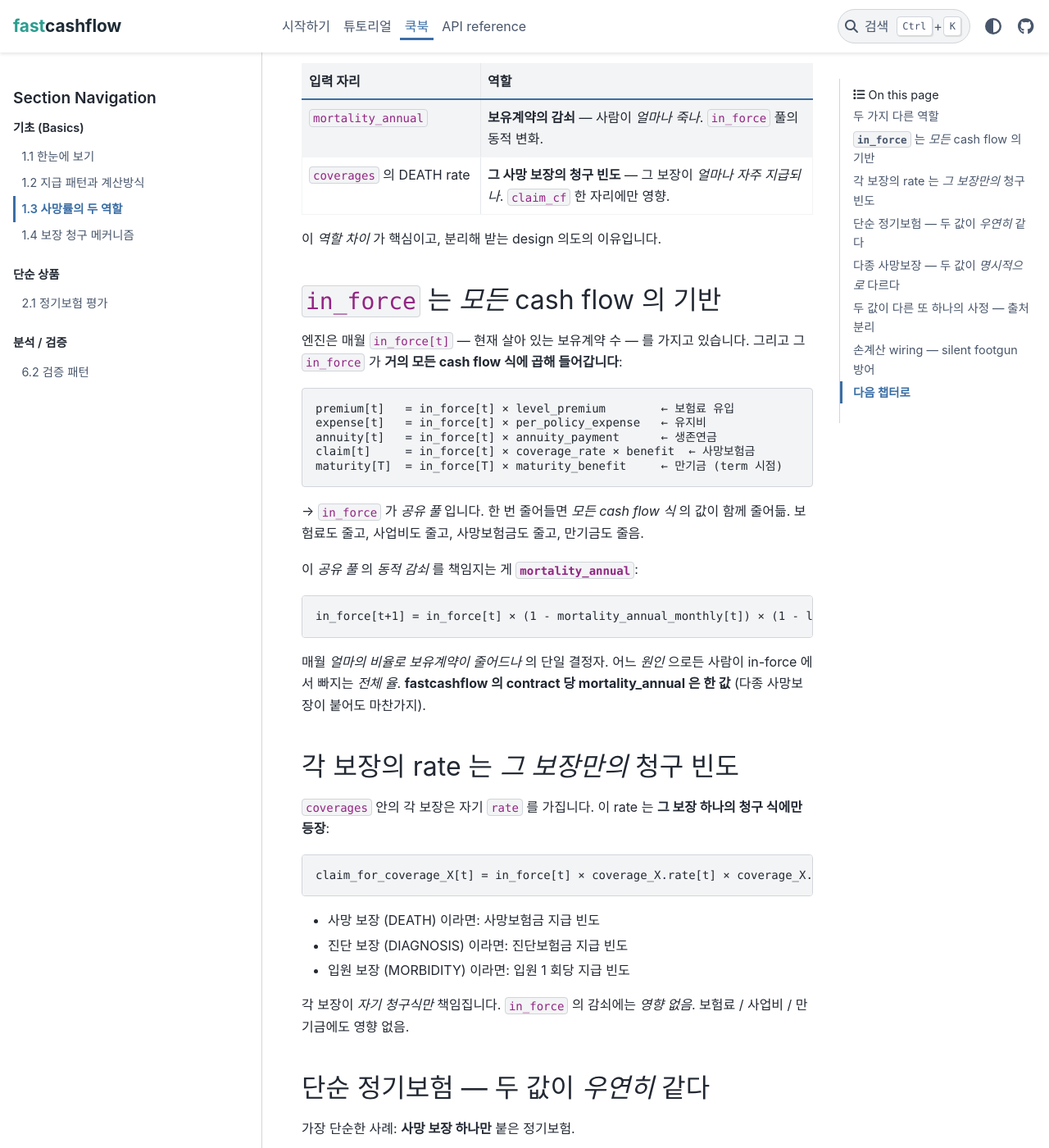
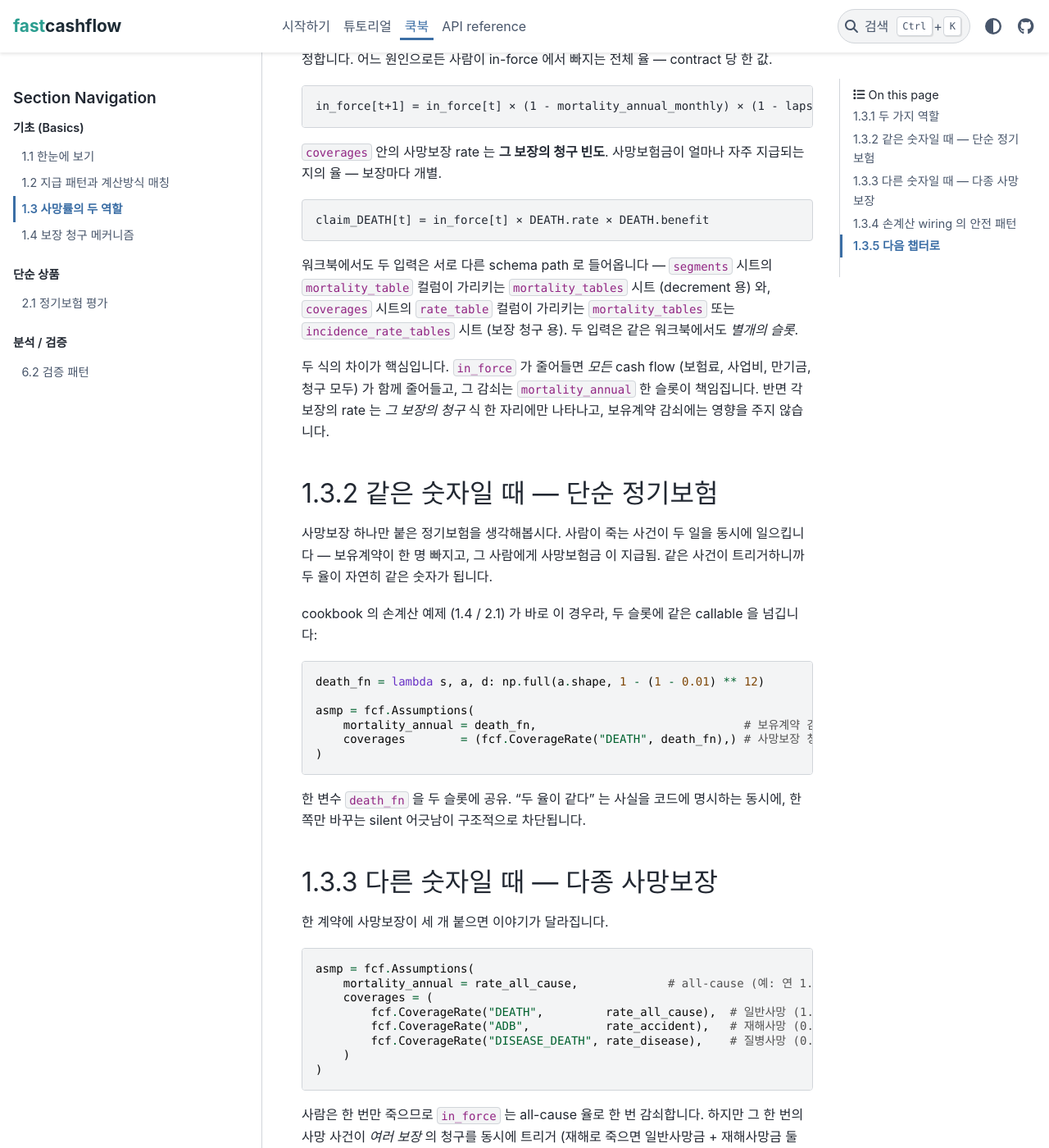
Before and after one commit to seokhoonj/fastcashflow, a Sphinx documentation site: the page built from docs/cookbook/basics/mortality-roles.md, in a window 1280 px wide and 1400 px high, scrolled down 648 px. Shown: the whole window at 82% size. Built offline with Sphinx 7.4.7 and the PyData theme 0.15.4, drawn with Linux system fonts in a browser that asks for light colours; some of the changed text lies outside the part shown.

Commit message:
docs: cookbook 1.2 / 1.3 prose tightening
1.3 사망률의 두 역할: the original text said "엔진이 사망률을 두 자리에
받는다" which Korean readers parse as "two-digit" before "two slots".
Reword to "서로 다른 두 입력 슬롯" and use "슬롯" consistently for the
two-input concept. Add a short note that the two inputs are also
distinct workbook schema paths -- segments.mortality_table -> the
mortality_tables sheet for the decrement, versus coverages.rate_table ->
mortality_tables or incidence_rate_tables for the DEATH claim rate.
The two slots are not just code-side, they are schematic too.

Also restructure the chapter into five numbered subsections (1.3.1 ..
1.3.5) with shorter titles, matching the tutorial chapters' rhythm.
The previous eight-section layout with em-dash subtitles and italic
emphasis in headings read busy compared to the tutorial side.

1.2 title: -> "지급 패턴과 계산방식 매칭" -- still short for the
sidebar, restores the relation that "패턴 to 계산방식" is the chapter's
actual subject (the matching, not just listing the two).

````diff
--- a/docs/cookbook/basics/benefit-patterns-catalog.md
+++ b/docs/cookbook/basics/benefit-patterns-catalog.md
@@ -1,4 +1,4 @@
-# 1.2 지급 패턴과 계산방식
+# 1.2 지급 패턴과 계산방식 매칭
 
 ```{admonition} 이 챕터에서 배우는 것
 :class: tip
--- a/docs/cookbook/basics/mortality-roles.md
+++ b/docs/cookbook/basics/mortality-roles.md
@@ -3,187 +3,123 @@
 ```{admonition} 이 챕터에서 배우는 것
 :class: tip
 
-- 엔진이 사망률을 *두 자리* 에 받는 이유 — `mortality_annual` (보유계약
-  감쇠) 과 `coverages` 의 사망보장 rate (보장 청구율)
-- 두 양이 *서로 다른 역할* 인 이유: 하나는 *모든 cash flow 의 기반*,
-  하나는 *그 보장만의 청구 빈도*
-- *단순 정기보험* 에서 두 값이 *우연히 같은 숫자* 인 사정
-- 다종 사망보장이 붙은 contract 에서 두 값이 *명시적으로 달라지는* 이유
-- 손계산 / cookbook 예제가 *같은 callable 을 두 자리에 공유* 하는
-  안전한 wiring 패턴
-
-이 챕터를 읽고 나면 다음 챕터 (1.4 보장 청구 메커니즘) 의 `(A) in_force
-× rate × benefit` 식에서 *어느 자리의 rate* 가 무엇을 의미하는지 명확
-해집니다.
+- 엔진이 사망률을 서로 다른 두 입력 슬롯에서 받는 이유 —
+  `mortality_annual` (보유계약 감쇠) 과 `coverages` 의 사망보장 rate
+  (보장 청구율)
+- 단순 정기보험에서 두 값이 같은 숫자가 되는 사정과, 다종 사망보장에서
+  명시적으로 달라지는 이유
+- 손계산 / cookbook 예제가 두 슬롯에 같은 callable 을 공유하는 안전한
+  wiring 패턴
 ```
 
-## 두 가지 다른 역할
+이 챕터를 읽고 나면 다음 챕터 (1.4 보장 청구 메커니즘) 의 `in_force ×
+rate × benefit` 식에서 각 슬롯의 rate 가 무엇을 의미하는지 명확해집니다.
 
-엔진의 입력 두 자리 — `mortality_annual` 과 `coverages` 의 사망 보장
-rate — 은 **이름이 둘 다 "사망률" 같지만 하는 일이 완전히 다릅니다.**
+## 1.3.1 두 가지 역할
 
-```{list-table}
-:header-rows: 1
-:widths: 35 65
+같은 "사망률" 이라는 단어지만, 엔진 안에서 하는 일은 완전히 다릅니다.
 
-* - 입력 자리
-  - 역할
-* - `mortality_annual`
-  - **보유계약의 감쇠** — 사람이 *얼마나 죽나*. `in_force` 풀의 동적
-    변화.
-* - `coverages` 의 DEATH rate
-  - **그 사망 보장의 청구 빈도** — 그 보장이 *얼마나 자주 지급되나*.
-    `claim_cf` 한 자리에만 영향.
+`mortality_annual` 은 **보유계약의 감쇠율**. 매월 보유계약이 얼마의 비율로
+줄어드는지를 결정합니다. 어느 원인으로든 사람이 in-force 에서 빠지는
+전체 율 — contract 당 한 값.
+
+```
+in_force[t+1] = in_force[t] × (1 - mortality_annual_monthly) × (1 - lapse_monthly)
 ```
 
-이 *역할 차이* 가 핵심이고, 분리해 받는 design 의도의 이유입니다.
-
-## `in_force` 는 *모든* cash flow 의 기반
-
-엔진은 매월 `in_force[t]` — 현재 살아 있는 보유계약 수 — 를 가지고
-있습니다. 그리고 그 `in_force` 가 **거의 모든 cash flow 식에 곱해
-들어갑니다**:
+`coverages` 안의 사망보장 rate 는 **그 보장의 청구 빈도**. 사망보험금이
+얼마나 자주 지급되는지의 율 — 보장마다 개별.
 
 ```
-premium[t]   = in_force[t] × level_premium        ← 보험료 유입
-expense[t]   = in_force[t] × per_policy_expense   ← 유지비
-annuity[t]   = in_force[t] × annuity_payment      ← 생존연금
-claim[t]     = in_force[t] × coverage_rate × benefit  ← 사망보험금
-maturity[T]  = in_force[T] × maturity_benefit     ← 만기금 (term 시점)
+claim_DEATH[t] = in_force[t] × DEATH.rate × DEATH.benefit
 ```
 
-→ `in_force` 가 *공유 풀* 입니다. 한 번 줄어들면 *모든 cash flow 식* 의
-값이 함께 줄어듦. 보험료도 줄고, 사업비도 줄고, 사망보험금도 줄고, 만기금도 줄음.
+워크북에서도 두 입력은 서로 다른 schema path 로 들어옵니다 —
+`segments` 시트의 `mortality_table` 컬럼이 가리키는 `mortality_tables`
+시트 (decrement 용) 와, `coverages` 시트의 `rate_table` 컬럼이 가리키는
+`mortality_tables` 또는 `incidence_rate_tables` 시트 (보장 청구 용). 두
+입력은 같은 워크북에서도 *별개의 슬롯*.
 
-이 *공유 풀* 의 *동적 감쇠* 를 책임지는 게 **`mortality_annual`**:
+두 식의 차이가 핵심입니다. `in_force` 가 줄어들면 *모든* cash flow (보험료,
+사업비, 만기금, 청구 모두) 가 함께 줄어들고, 그 감쇠는 `mortality_annual`
+한 슬롯이 책임집니다. 반면 각 보장의 rate 는 *그 보장의 청구* 식 한
+자리에만 나타나고, 보유계약 감쇠에는 영향을 주지 않습니다.
 
-```
-in_force[t+1] = in_force[t] × (1 - mortality_annual_monthly[t]) × (1 - lapse_monthly[t])
-```
+## 1.3.2 같은 숫자일 때 — 단순 정기보험
 
-매월 *얼마의 비율로 보유계약이 줄어드나* 의 단일 결정자. 어느 *원인* 으로든
-사람이 in-force 에서 빠지는 *전체 율*. **fastcashflow 의 contract 당
-mortality_annual 은 한 값** (다종 사망보장이 붙어도 마찬가지).
+사망보장 하나만 붙은 정기보험을 생각해봅시다. 사람이 죽는 사건이 두
+일을 동시에 일으킵니다 — 보유계약이 한 명 빠지고, 그 사람에게 사망보험금
+이 지급됨. 같은 사건이 트리거하니까 두 율이 자연히 같은 숫자가 됩니다.
 
-## 각 보장의 rate 는 *그 보장만의* 청구 빈도
-
-`coverages` 안의 각 보장은 자기 `rate` 를 가집니다. 이 rate 는 **그 보장
-하나의 청구 식에만 등장**:
-
-```
-claim_for_coverage_X[t] = in_force[t] × coverage_X.rate[t] × coverage_X.benefit
-```
-
-- 사망 보장 (DEATH) 이라면: 사망보험금 지급 빈도
-- 진단 보장 (DIAGNOSIS) 이라면: 진단보험금 지급 빈도
-- 입원 보장 (MORBIDITY) 이라면: 입원 1 회당 지급 빈도
-
-각 보장이 *자기 청구식만* 책임집니다. `in_force` 의 감쇠에는 *영향 없음*.
-보험료 / 사업비 / 만기금에도 영향 없음.
-
-## 단순 정기보험 — 두 값이 *우연히* 같다
-
-가장 단순한 사례: **사망 보장 하나만** 붙은 정기보험.
-
-- 사람이 죽는 사건이 *유일한 in-force 감쇠 사건* (해지는 별도)
-- 그 사망 사건이 *유일한 사망보험금 청구 사건*
-
-같은 사건이 *한 자리 (in-force 감쇠)* 와 *다른 자리 (사망보험금 청구)* 둘
-다를 트리거. 그래서 *수학적으로* `mortality_annual` 과 DEATH 보장의 rate
-가 **같은 숫자** 가 됩니다 — 우연이 아니라 *사건이 같으니까*.
-
-cookbook 의 손계산 예제 (1.4 / 2.1) 는 이 case 라서 두 자리에 *같은
-callable* 을 넘깁니다:
+cookbook 의 손계산 예제 (1.4 / 2.1) 가 바로 이 경우라, 두 슬롯에 같은
+callable 을 넘깁니다:
 
 ```python
 death_fn = lambda s, a, d: np.full(a.shape, 1 - (1 - 0.01) ** 12)
 
 asmp = fcf.Assumptions(
-    mortality_annual = death_fn,                              # in_force 감쇠
+    mortality_annual = death_fn,                              # 보유계약 감쇠
     coverages        = (fcf.CoverageRate("DEATH", death_fn),) # 사망보장 청구율
 )
 ```
 
-한 변수 `death_fn` 을 *두 자리에 공유*. 둘이 *같다는 사실* 을 코드에 명시.
+한 변수 `death_fn` 을 두 슬롯에 공유. "두 율이 같다" 는 사실을 코드에
+명시하는 동시에, 한 쪽만 바꾸는 silent 어긋남이 구조적으로 차단됩니다.
 
-## 다종 사망보장 — 두 값이 *명시적으로* 다르다
+## 1.3.3 다른 숫자일 때 — 다종 사망보장
 
-한 계약에 사망 보장이 *세 개* 붙어 있다면:
+한 계약에 사망보장이 세 개 붙으면 이야기가 달라집니다.
 
-```text
+```
 asmp = fcf.Assumptions(
-    mortality_annual = rate_all_cause,        <- all-cause (예: 연 1.2%)
+    mortality_annual = rate_all_cause,             # all-cause (예: 연 1.2%)
     coverages = (
-        fcf.CoverageRate("DEATH",         rate_all_cause),    <- 일반사망 (1.2%)
-        fcf.CoverageRate("ADB",           rate_accident),     <- 재해사망 (0.3%)
-        fcf.CoverageRate("DISEASE_DEATH", rate_disease),      <- 질병사망 (0.9%)
+        fcf.CoverageRate("DEATH",         rate_all_cause),  # 일반사망 (1.2%)
+        fcf.CoverageRate("ADB",           rate_accident),   # 재해사망 (0.3%)
+        fcf.CoverageRate("DISEASE_DEATH", rate_disease),    # 질병사망 (0.9%)
     )
 )
 ```
 
-엔진 안에서 일어나는 일:
+사람은 한 번만 죽으므로 `in_force` 는 all-cause 율로 한 번 감쇠합니다.
+하지만 그 한 번의 사망 사건이 *여러 보장* 의 청구를 동시에 트리거 (재해로
+죽으면 일반사망금 + 재해사망금 둘 다 지급). 세 청구 rate 의 합 (0.3 + 0.9
+= 1.2) 이 all-cause 와 일치 — 같은 사망 사건의 원인별 분해라서.
 
-1. **in_force 감쇠**: `mortality_annual` (= all-cause 1.2%) 하나가 풀 전체를
-   감쇠. 사람은 *한 번* 만 죽음 (in-force 는 그 한 번 분만 줄어듦).
-2. **사망보험금 청구**: 세 보장이 *각자 자기 rate* 로 청구식 계산.
-   - 일반사망 청구 = in_force × 1.2% × benefit_일반
-   - 재해사망 청구 = in_force × 0.3% × benefit_재해
-   - 질병사망 청구 = in_force × 0.9% × benefit_질병
-   세 청구가 *동시에 발생*. 같은 사망 사건이 *여러 보장* 의 청구를 동시
-   트리거 (재해로 죽으면 일반 + 재해 둘 다 지급).
+여기서 `mortality_annual` 을 분리하지 않고 보장 청구 식 안에 묶었다면
+세 사망 보장 중 어느 하나의 rate 로만 in-force 를 감쇠해야 했을 겁니다.
+분리되어 있으니 감쇠는 contract 전체에 한 번, 청구는 보장마다 자기 율.
 
-여기서 *내적 일관성*: 청구 rate 들의 합 (0.3 + 0.9 = 1.2) 이 all-cause
-(1.2) 와 일치. 같은 사망 사건의 *원인별 분해* 라서.
+또 다른 경우는 calibration 출처가 다른 사정 — 보유계약 감쇠는 경험률표
+(실측 자료) 로, 사망보험금 지급률은 공시 표준 mortality table (규제
+의무) 로. 두 율이 다른 source 에서 나오니 다른 숫자.
 
-만약 `mortality_annual` 이 *분리되지 않고* 보장 청구 식 안에 묶여 있었다면
-— 세 사망 보장 중 *어느 하나의 rate* 로만 in-force 를 감쇠해야 했을 겁니다.
-어떤 보장을 골라야 할지 ambiguous. 분리되어 있으니 **감쇠는 contract
-전체에 한 번, 청구는 보장마다 자기 율** — 자연스러움.
+## 1.3.4 손계산 wiring 의 안전 패턴
 
-## 두 값이 다른 또 하나의 사정 — 출처 분리
-
-또 다른 사례: 회사가 두 값을 *다른 source* 에서 calibrate.
-
-- 보유계약 감쇠는 *경험률표* (실측 자료, 회사 내부)
-- 사망보험금 청구율은 *공시 표준 mortality table* (KIDI 표, 규제 의무)
-
-두 율이 *다른 표* 에서 나오므로 다른 숫자. 한 자리에 묶어두었다면 이런
-calibration 자유도가 없음.
-
-## 손계산 wiring — silent footgun 방어
-
-위 사례들이 fastcashflow 가 *분리한* 이유. 단순 정기보험 손계산은 두 값이
-같지만, 두 자리에 *별개의 값* 을 실수로 넘기면 *silent* 어긋남:
+위 사례들이 fastcashflow 가 분리한 이유. 단순 정기보험 손계산은 두 값이
+같지만, 두 슬롯에 별개의 값을 실수로 넘기면 결과가 silent 로 어긋납니다.
 
 | 잘못된 wiring | 결과 |
 |---|---|
-| `mortality_annual = 0`, DEATH rate = 1% | 보유계약 안 줄어드는데 매월 사망보험금 청구. 같은 사람이 무한 사망 → BEL 과대평가. |
-| `mortality_annual = 1%`, DEATH rate = 0 | 보유계약은 줄어드는데 사망보험금 한 푼도 안 나감 → BEL 과소평가. |
+| `mortality_annual = 0`, DEATH rate = 1% | 보유계약 안 줄고 매월 사망보험금 청구. 무한 사망. BEL 과대평가. |
+| `mortality_annual = 1%`, DEATH rate = 0 | 보유계약은 줄고 사망보험금 없음. BEL 과소평가. |
 
-두 패턴 모두 *에러 없이 통과* — 그래서 silent. 코드로 직접
-`Assumptions(...)` 를 호출할 때 한 변수 공유 패턴 (`death_fn` 을 두 자리
-에) 이 *구조적 방어*.
+두 패턴 모두 에러 없이 통과 — silent footgun. 한 변수 공유 패턴 (`death_fn`
+을 두 슬롯에) 이 구조적 방어.
 
 ```{admonition} 워크북 로더는 자동 처리
 :class: note
 
 `fcf.read_assumptions("assumptions.xlsx")` 로 워크북에서 가정을 읽으면,
-`segments` 시트의 `mortality_table` 컬럼이 두 자리 (`mortality_annual` /
+`segments` 시트의 `mortality_table` 컬럼이 두 슬롯 (`mortality_annual` /
 `coverages` 의 DEATH `rate_table`) 를 같은 `table_id` 로 자동 매핑.
-손계산 / 단위테스트로 직접 Assumptions 를 채울 때만 주의.
+손계산 / 단위테스트로 직접 `Assumptions(...)` 를 채울 때만 주의.
 ```
 
-## 다음 챕터로
+## 1.3.5 다음 챕터로
 
 이 분리를 이해하고 [1.4 보장 청구 메커니즘](coverage-mechanics) 으로
-가면:
-
-- `(A) in_force × rate × benefit` 식의 **in_force** 는 `mortality_annual`
-  이 감쇠시키는 공유 풀
-- 같은 식의 **rate** 는 *그 보장의* coverage rate (DEATH / MORBIDITY)
-- DIAGNOSIS 가 별도 `(B)` 식인 이유는 — *그 보장만의 별도 풀
-  (`undiagnosed`)* 이 필요해서
-
-`mortality_annual` 의 감쇠는 모든 보장이 *공유* 하지만, 각 보장의 청구
-식은 *자기 rate × 자기 풀 (in_force 또는 undiagnosed)* 로 독립. 이게
-엔진의 핵심 구조.
+가면, `in_force × rate × benefit` 식의 `in_force` 는 `mortality_annual`
+이 감쇠시키는 공유 풀, 각 보장의 `rate` 는 그 보장의 청구 빈도임이
+자연스럽게 읽힙니다. DIAGNOSIS 가 별도 `undiagnosed` 풀을 갖는 이유도
+같은 결.
--- a/docs/cookbook/index.md
+++ b/docs/cookbook/index.md
@@ -70,7 +70,7 @@
     assumptions) 과 fastcashflow 사용자 API 의 트리 구조. 후속 챕터를
     어디서 어떻게 호출하는지 미리 그림.
 * - 1.2
-  - [지급 패턴과 계산방식](basics/benefit-patterns-catalog)
+  - [지급 패턴과 계산방식 매칭](basics/benefit-patterns-catalog)
   - 5 종 패턴 (DEATH / MORBIDITY / DIAGNOSIS / ANNUITY / MATURITY) 의
     의미. 회사 카탈로그 (`benefit_patterns.csv`) 작성.
 * - 1.3
````
Also changed, not shown: docs/cookbook/basics/overview.md (+1 -1 lines).
